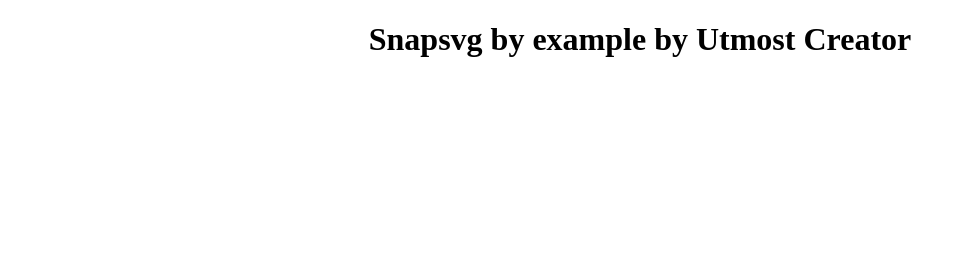
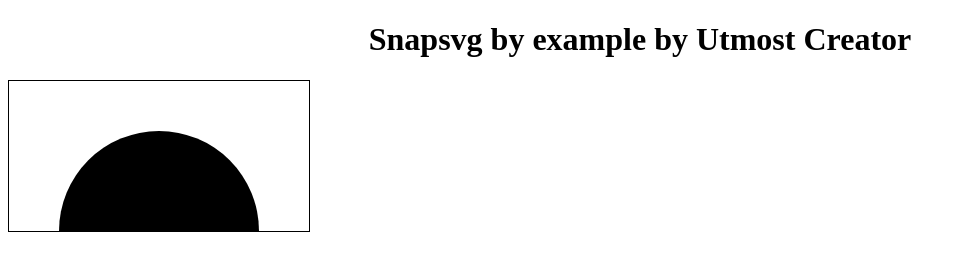
Before and after one commit to UtmostCreator/snapsvg-by-example, a plain HTML site: page index.html in a window 1280 px wide. Shown: the whole page, without its empty margins (0-966 px from the left). Drawn offline with Linux system fonts and the light colour scheme.

Commit message:
feat: first example of circle object)

```diff
--- a/index.html
+++ b/index.html
@@ -10,6 +10,10 @@
 <body>
     <h1>Snapsvg by example by Utmost Creator</h1>
 
+    <main>
+        <svg id="svg"></svg>
+    </main>
+
     <script src="src/js/snap.svg-min.js"></script>
     <script src="src/js/index.js"></script>
 </body>
--- a/src/css/styles.css
+++ b/src/css/styles.css
@@ -1,3 +1,7 @@
 h1 {
     text-align: center;
 }
+
+#svg {
+    border: 1px solid black;
+}
--- a/src/js/index.js
+++ b/src/js/index.js
@@ -1,4 +1,6 @@
 console.log('index is ready');
 
+// NOTE: windos.onload is required if you put the snapsvg in the header;
 // base snapsvg obj
-let s = Snap();
+let s = Snap('#svg');
+let circle = s.circle(150, 150, 100);
```
